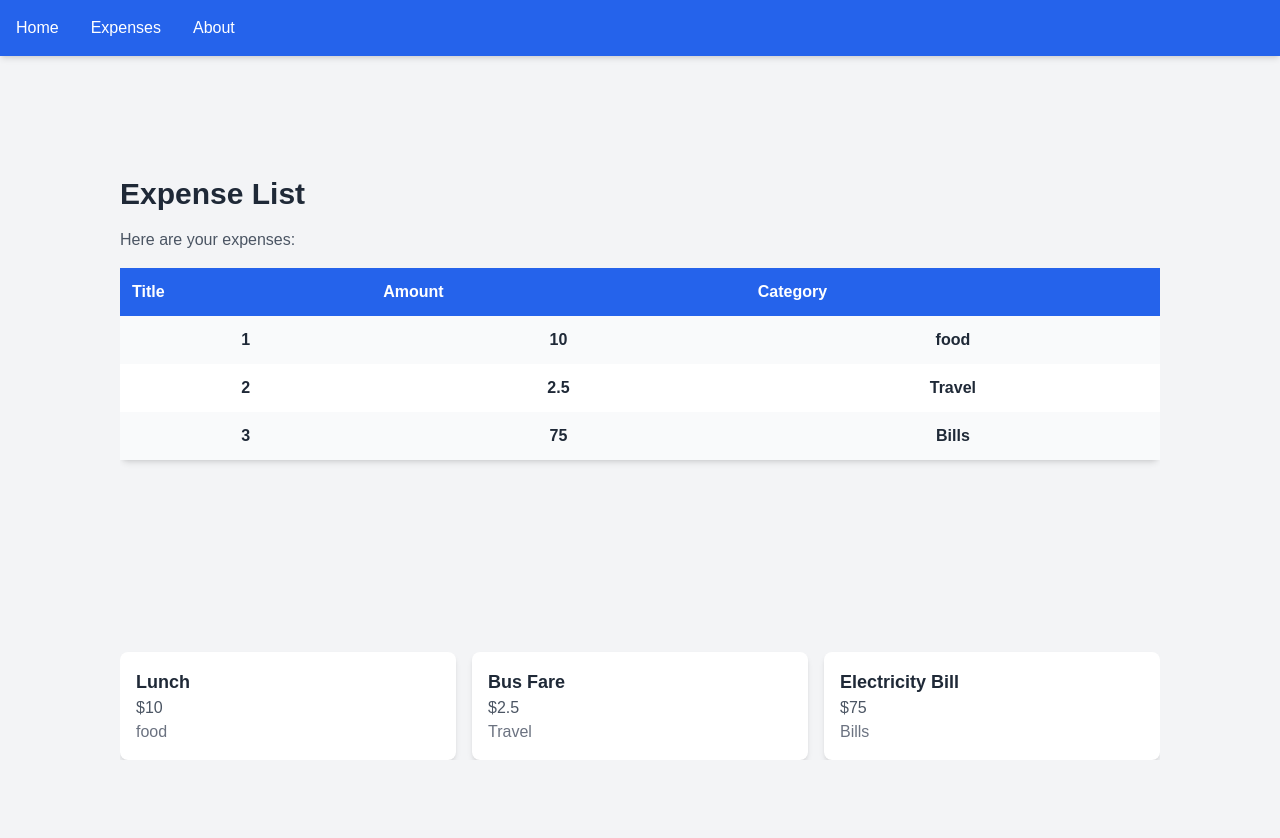
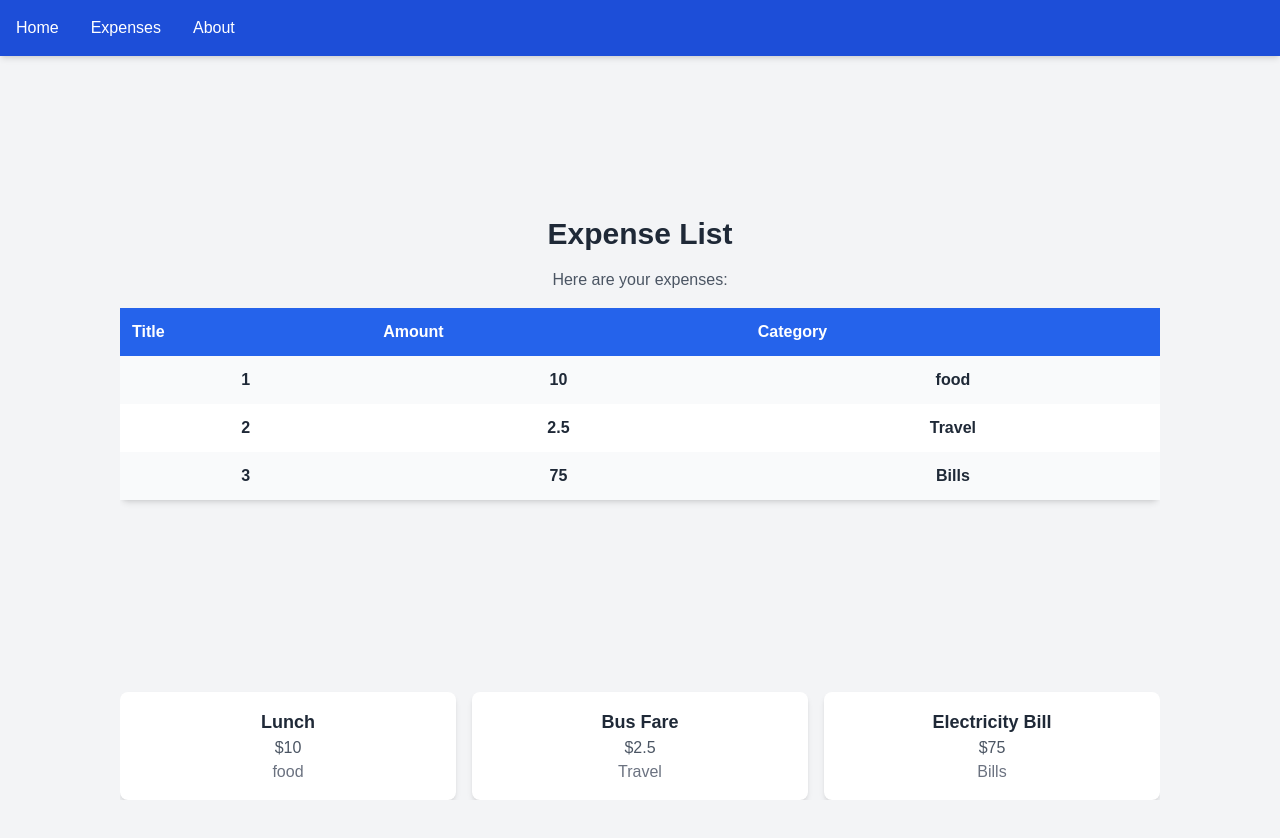
Before and after one commit to thadeus47/expense-tracker, a Next.js app: page /expenses in a window 1280 px wide. Shown: the top 838 px of the page. Built offline with nearby package versions, Linux system fonts and the light colour scheme.

Commit message:
client component and server component updates

```diff
--- a/app/components/ExpenseList.tsx
+++ b/app/components/ExpenseList.tsx
@@ -1,4 +1,5 @@
 'use client';
+
 import { Expense } from "@/types/expense";
 
 interface ExpenseListProps {
@@ -20,7 +21,7 @@ const ExpenseList = ({ expenses }: ExpenseListProps) => {
             {expenses.map((expense, index) =>(
                 <tr
                   key={expense.id}
-                  className={index % 2 ===0 ? 'bg-gray-50' : 'bg-white'}
+                  className={`${index % 2 === 0 ? "bg-gray-50" : "bg-white"} hover:bg-blue-50 transition-colors`}
                 >
                     <th className="p-3 text-gray-800">{expense.id}</th>
                     <th className="p-3 text-gray-800">{expense.amount}</th>
--- a/app/expenses/new/page.tsx
+++ b/app/expenses/new/page.tsx
@@ -9,7 +9,7 @@ const NewExpense = () => {
   return (
     <div className="flex-col items-center justify-center p-24">
       <h1 className="text-3xl font-bold text-gray-800 mb-4">Add New Expense</h1>
-      <form action="" className="space-y-4 max-w-md mx-auto">
+      <form action="" className="space-y-4 max-w-md mx-auto bg-white p-6 rounded-lg shadow-md">
         <div >
             <label htmlFor="title" className="block text-gray-700">Title</label>
             <input
@@ -47,7 +47,7 @@ const NewExpense = () => {
         </div>
         <button
           type="submit"
-          className="w-full bg-blue-600 text-white p-2 rounded hover:bg-blue-700"
+          className="w-full bg-blue-600 text-white p-2 rounded hover:bg-blue-700 transition-colors"
         >
           Add Expense
         </button>
--- a/app/expenses/page.tsx
+++ b/app/expenses/page.tsx
@@ -8,47 +8,11 @@ const Expenses = () => {
         {id: 3, title: "Electricity Bill", amount: 75, category: "Bills"}
     ]
   return (
-    <div className="flex-col items-center justify-center p-24">
+    <div className="flex-col items-center justify-center p-24 text-center">
      <h1 className="text-3xl font-bold text-gray-800 mb-4">Expense List</h1>
       <p className="text-gray-600 mb-4">Here are your expenses:</p>
       <ExpenseList expenses={expenses} />
-       {/* Table */}
-      {/* <div className="overflow-x-auto">
-      <table className="w-full border-collapse bg-white shadow-md rounded-lg">
-        <thead>
-          <tr className="bg-blue-600 text-white">
-            <th className="p-3 text-left font-semibold">Title</th>
-            <th className="p-3 text-left font-semibold">Amount</th>
-            <th className="p-3 text-left font-semibold">Category</th>
-          </tr>
-        </thead>
-        <tbody>
-          {expenses.map((expense, index) => (
-            <tr
-               key={expense.id}
-               className={index % 2 === 0 ? "bg-gray-50" : "bg-white"}
-            >
-              <td className="p-3 text-gray-800">{expense.title}</td>
-              <td className="p-3 text-gray-800">${expense.amount}</td>
-              <td className="p-3 text-gray-800">{expense.category}</td>
-            </tr>
-          ))}
-        </tbody>
-      </table>
-      </div> */}
-         {/* Card*/}
-        {/* <div className="grid gap-4 md:grid-cols-2 lg:grid-cols-3">
-          {expenses.map((expense) => (
-          <div
-            key={expense.id}
-            className="bg-white p-4 rounded-lg shadow-md"
-          >
-            <h3 className="text-lg font-semibold text-gray-800">{expense.title}</h3>
-            <p className="text-gray-600">${expense.amount}</p>
-            <p className="text-gray-500">{expense.category}</p>
-          </div>
-          ))}
-      </div> */}
+
     </div>
   )
 }
--- a/app/layout.tsx
+++ b/app/layout.tsx
@@ -20,7 +20,7 @@ export default function RootLayout({
         className="bg-gray-100"
       >
         {/* Navbar */}
-        <nav className="bg-blue-600 p-4 sticky top-0 shadow-md">
+        <nav className="bg-blue-700 p-4 sticky top-0 shadow-md">
           <ul className="flex space-x-8 text-white font-medium max-w-7xl mx-auto">
             <li>
               <Link href="/" className="hover:text-blue-200 transition-colors">
@@ -40,7 +40,7 @@ export default function RootLayout({
           </ul>
         </nav>
         {/* Page Content */}
-        <main className="max-w-7xl mx-auto p-6">
+        <main className="max-w-7xl mx-auto p-6 pt-16">
           {children}
 
         </main>
--- a/app/page.tsx
+++ b/app/page.tsx
@@ -3,7 +3,7 @@ import Link from 'next/link';
 const  Home = () => {
   return (
      <main className=" flex-col items-center justify-center p-24">
-      <h1 className="text-4xl font-bold text-gray-800 mb-4">Welcome to Expense Tracker</h1>
+      <h1 className="text-3xl font-bold text-gray-800 mb-4">Welcome to Expense Tracker</h1>
       <p className="mt-4 text-lg text-gray-600">Start tracking your expenses today!</p>
       <nav className="mt-8">
         <ul className="flex space-x-4">
```
